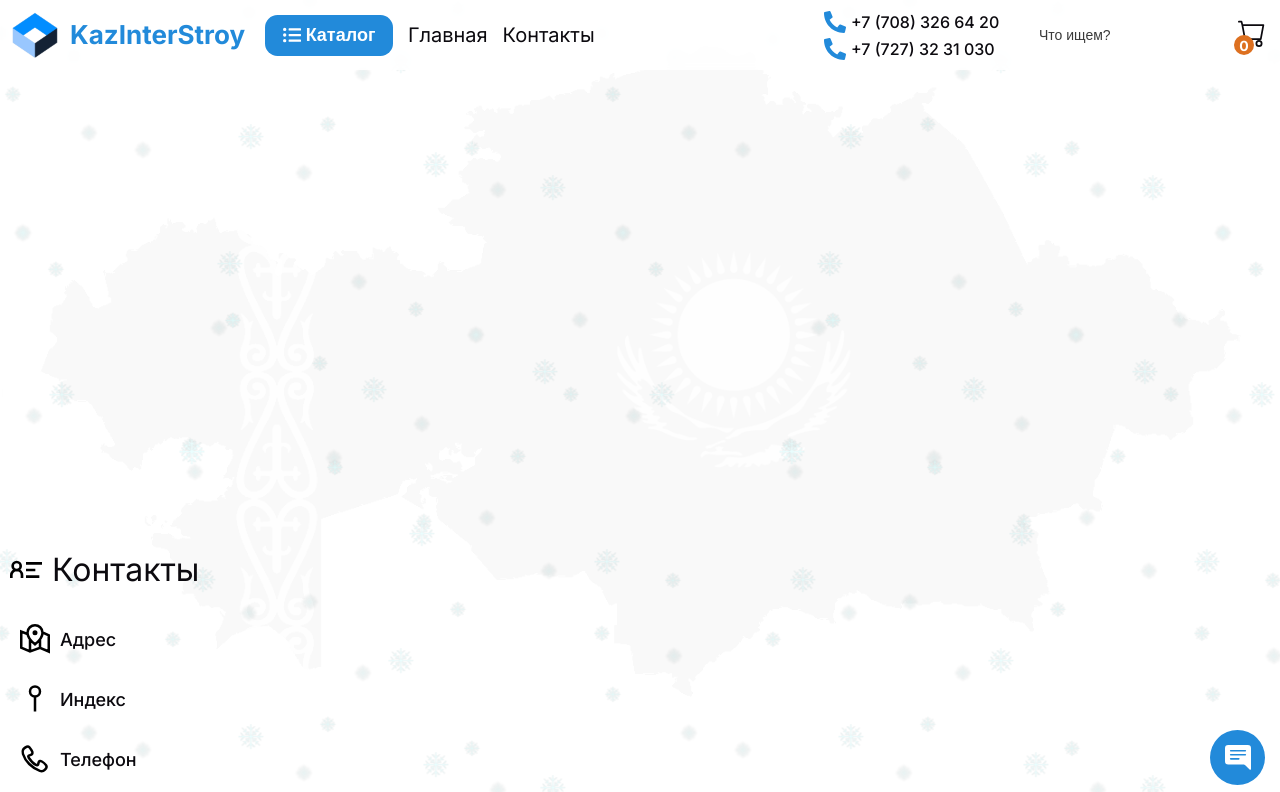
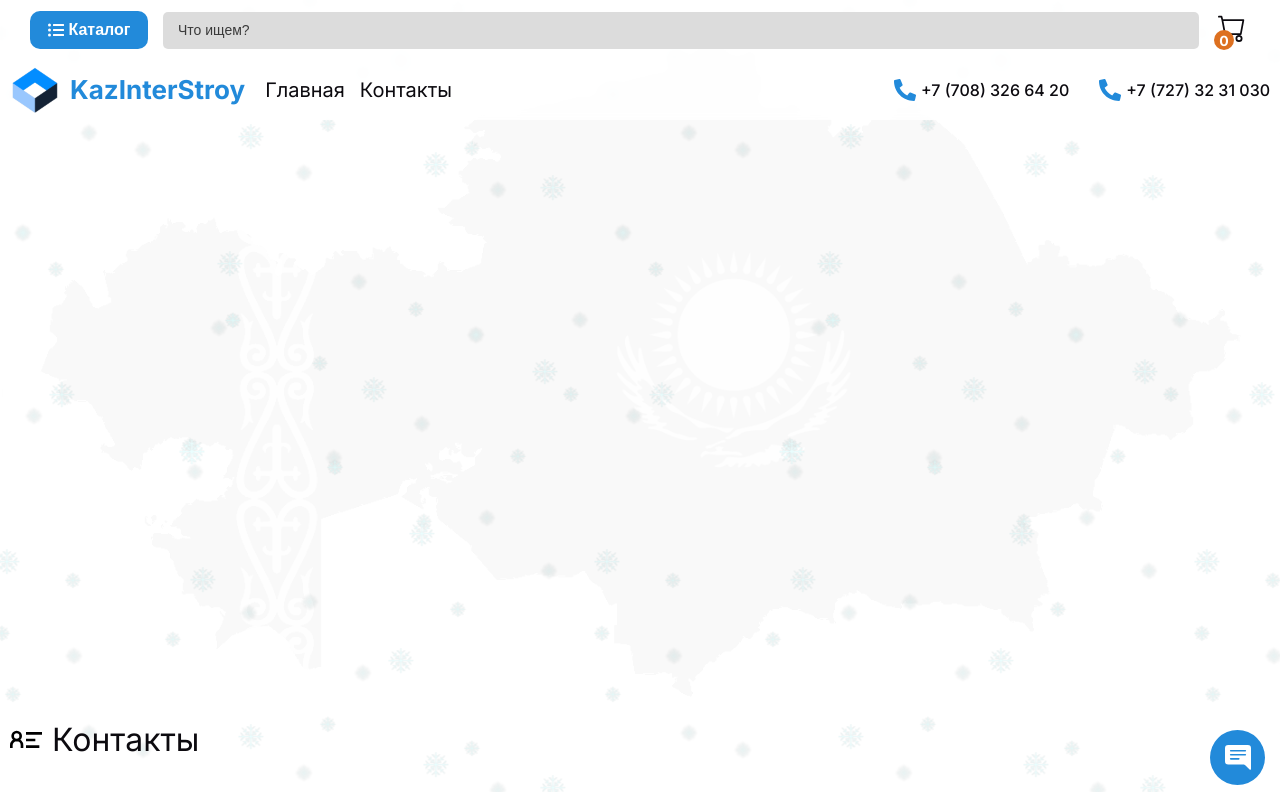
Before and after one commit to just-sain/kazinterstroy, a Next.js app: page /contact in a window 1280 px wide. Shown: the top 792 px of the page. Built offline with nearby package versions, Linux system fonts and the light colour scheme; no server answers.

Commit message:
configured columns in catalog and changed the view of header

```diff
--- a/src/components/catalog.js
+++ b/src/components/catalog.js
@@ -1,12 +1,14 @@
-import { useRouter } from 'next/router';
 import { memo, useContext, useState } from 'react';
 import { Store } from '../utils/store';
-import { catalogData } from '../data/catalog';
 // components
+import Image from 'next/image';
+import { Container } from './container';
+// icons
 import { BsChevronRight } from 'react-icons/bs';
+// styles
 import styled from '@emotion/styled';
 import { css } from '@emotion/react';
-import { Container } from './container';
+import Link from 'next/link';
 
 const Wrapper = styled.div`
 	width: 100vw;
@@ -22,7 +24,7 @@ const Wrapper = styled.div`
 `;
 
 const StyledContainer = styled(Container)`
-	width: var(--container-l);
+	max-width: var(--container-l);
 	height: calc(100vh - var(--header-height));
 	margin: 0 auto;
 `;
@@ -39,45 +41,50 @@ const LoaderContainer = styled.div`
 const Loader = styled.span`
 	width: 7rem;
 	height: 7rem;
+
+	display: inline-block;
 	border-radius: 50%;
-	display: inline-block;
-	position: relative;
 	border: 0.5rem solid;
 	border-color: rgb(var(--black)) rgb(var(--black)) transparent;
 	box-sizing: border-box;
+
+	position: relative;
 	animation: catalogRotation 1s linear infinite;
+
 	&::after {
 		content: '';
-		box-sizing: border-box;
+		width: 5rem;
+		height: 5rem;
+		margin: auto;
+
+		border: 0.4rem solid;
+		border-color: transparent rgb(var(--primary));
+		border-radius: 50%;
+
 		position: absolute;
 		left: 0;
 		right: 0;
 		top: 0;
 		bottom: 0;
-		margin: auto;
-		border: 0.4rem solid;
-		border-color: transparent rgb(var(--primary));
-		width: 5rem;
-		height: 5rem;
-		border-radius: 50%;
+
+		transform-origin: center center;
 		animation: catalogRotationBack 0.5s linear infinite;
-		transform-origin: center center;
 	}
 `;
 
 export const Catalog = memo(({ ...props }) => {
 	const { state } = useContext(Store);
-	const { menu } = state;
+	const { menu, catalog } = state;
 
 	return (
-		<Wrapper>
+		<Wrapper {...props}>
 			<StyledContainer maxW='l'>
-				{!menu ? (
+				{!menu || !catalog ? (
 					<LoaderContainer>
 						<Loader />
 					</LoaderContainer>
 				) : (
-					<Category menu={menu} />
+					<Category menu={menu} catalog={catalog} />
 				)}
 			</StyledContainer>
 		</Wrapper>
@@ -119,9 +126,9 @@ const LeftSideItem = styled.li`
 	padding: 1rem;
 
 	display: grid;
-	grid-template-columns: 1.5rem 1fr 1.5rem;
+	grid-template-columns: auto 1fr auto;
 	align-items: center;
-	gap: 1rem;
+	gap: 0.5rem;
 
 	cursor: pointer;
 	border-radius: 1rem;
@@ -148,10 +155,17 @@ const LeftSideItem = styled.li`
 		`}
 `;
 
+const LeftSideIcon = styled.div`
+	width: 2.2rem;
+	height: 2.2rem;
+
+	position: relative;
+`;
+
 // right side
 const RightSide = styled.div`
 	width: 100%;
-	padding: 1rem 0 0.5rem 2rem;
+	padding: 1rem 0 2rem 3rem;
 	opacity: 0;
 	overflow-x: hidden;
 	overflow-y: auto;
@@ -166,7 +180,8 @@ const RightSide = styled.div`
 const Heading = styled.h3`
 	margin-bottom: 3rem;
 
-	font-size: 2.8rem;
+	color: rgb(var(--black));
+	font-size: 3rem;
 	font-weight: 700;
 `;
 
@@ -175,52 +190,125 @@ const ListContainer = styled.div`
 
 	display: grid;
 	grid-template-columns: 1fr 1fr 1fr;
+	justify-items: flex-start;
+	align-items: flex-start;
+	gap: 1.5rem;
+`;
+
+const ListColumn = styled.div`
+	display: grid;
+	grid-template-columns: 1fr;
+	justify-items: flex-start;
+	align-items: flex-start;
 	gap: 3rem;
 `;
 
-const Category = memo(({ menu, ...props }) => {
-	const router = useRouter();
+const List = styled.ul`
+	padding-left: 0.5rem;
 
-	const [firstLevel] = useState(menu ? menu.filter(m => m.level === 1) : []);
-	const [secondLevel] = useState(menu ? menu.filter(m => m.level === 2) : []);
-	const [thirdLevel] = useState(menu ? menu.filter(m => m.level === 3) : []);
-	const [fourthLevel] = useState(menu ? menu.filter(m => m.level === 4) : []);
-	const [fifthLevel] = useState(menu ? menu.filter(m => m.level === 4) : []);
-	const [selectMenu, setSelectMenu] = useState(firstLevel[0]);
-	const [isMenuSelect, setIsMenuSelect] = useState(false);
+	display: grid;
+	align-content: flex-start;
+	gap: 0.75rem;
+`;
 
-	const onFirstLevelMenuClick = selectedMenu => {
-		setSelectMenu(selectedMenu);
-		setIsMenuSelect(true);
+const ListTitle = styled.h4`
+	color: rgb(var(--black));
+	font-size: 1.8rem;
+	font-weight: 700;
+`;
+
+const ListItem = styled.li`
+	color: rgb(var(--gray));
+	font-size: 1.4rem;
+	font-weight: 500;
+
+	a:hover {
+		text-decoration: underline;
+		color: rgb(var(--primary));
+	}
+`;
+
+const Category = memo(({ menu, catalog, ...props }) => {
+	const [selectCatalog, setSelectCatalog] = useState(catalog[0]);
+	const [isCatalogSelect, setIsCatalogSelect] = useState(false);
+	const [selectCatalogCategories, setSelectCatalogCategories] = useState(
+		menu.filter(el => selectCatalog.categories.indexOf(el.id) > -1)
+	);
+
+	//  for divide category to 3 columns
+	let selectCatalogCategoriesColumns = [];
+	for (let i = 0; i < selectCatalogCategories.length + 1; i += Math.ceil(selectCatalogCategories.length / 3)) {
+		const nextValue = i + Math.ceil(selectCatalogCategories.length / 3);
+		const menuPart = selectCatalogCategories.slice(i, nextValue);
+
+		selectCatalogCategoriesColumns.push(menuPart);
+	}
+
+	// events
+	const onCatalogClick = selectedCatalog => {
+		setSelectCatalog(selectedCatalog);
+		setSelectCatalogCategories(menu.filter(el => selectedCatalog.categories.indexOf(el.id) > -1));
+		setIsCatalogSelect(true);
 	};
 
 	return (
 		<Box {...props}>
-			<LeftSide isMenuSelect={isMenuSelect}>
-				{catalogData.map(item => (
+			<LeftSide isMenuSelect={isCatalogSelect}>
+				{catalog.map(item => (
 					<LeftSideItem
 						key={item.id}
-						isSelected={selectMenu.id === item.id}
-						onClick={() => onFirstLevelMenuClick(item)}>
-						{item.icon}
+						isSelected={selectCatalog.id === item.id}
+						onClick={() => onCatalogClick(item)}>
+						<LeftSideIcon>
+							<Image src={item.icon} alt='' fill priority />
+						</LeftSideIcon>
 						<span>{item.name}</span>
 						<BsChevronRight />
 					</LeftSideItem>
 				))}
 			</LeftSide>
-			<RightSide isMenuSelect={isMenuSelect}>
-				<Heading>
-					{selectMenu.name}
-					<br />
-					<span style={{ color: 'green' }}>id: {selectMenu.id}</span>
-				</Heading>
+			<RightSide isMenuSelect={isCatalogSelect}>
+				<Heading>{selectCatalog.name}</Heading>
 
 				<ListContainer>
-					{/* {secondLevel
-						.filter(second => selectMenu.left < second.left && second.right < selectMenu.right)
-						.map(second => (
-							<li key={second.id} onClick={() => router.push(`/category/${second.id}`)}>
-								{second.name}
+					{selectCatalogCategoriesColumns.map(columnArray => (
+						<ListColumn>
+							{columnArray.map(firstLevel => (
+								<List key={firstLevel.id}>
+									<ListTitle>{firstLevel.name}</ListTitle>
+									{menu
+										.filter(
+											secondLevel =>
+												firstLevel.left < secondLevel.left && secondLevel.right < firstLevel.right
+										)
+										.map(secondLevel => (
+											<ListItem>
+												<Link href={`/category/${secondLevel.id}`}>{secondLevel.name}</Link>
+											</ListItem>
+										))}
+								</List>
+							))}
+						</ListColumn>
+					))}
+					{/* {selectCatalogCategories.map(firstLevel => (
+						<List key={firstLevel.id}>
+							<ListTitle>{firstLevel.name}</ListTitle>
+							{menu
+								.filter(
+									secondLevel => firstLevel.left < secondLevel.left && secondLevel.right < firstLevel.right
+								)
+								.map(secondLevel => (
+									<ListItem>
+										<Link href={`/category/${secondLevel.id}`}>{secondLevel.name}</Link>
+									</ListItem>
+								))}
+						</List>
+					))} */}
+					{/* {menu
+						.filter(el => selectCatalog.left < el.left && el.right < selectCatalog.right)
+						.map(el => (
+							<li key={el.id} onClick={() => router.push(`/category/${el.id}`)}>
+								{el.name}
 							</li>
 						))} */}
 				</ListContainer>
@@ -228,3 +316,23 @@ const Category = memo(({ menu, ...props }) => {
 		</Box>
 	);
 });
+
+// `/category/${el.id}`
+
+/*
+? code for divide category to 3 columns
+const menu = [1, 3, 4, 1, 4, 1, 2, 1, 1, 1];
+let result = [];
+
+console.log('/', Math.ceil(menu.length / 3))
+
+for (let i = 0; i < menu.length + 1; i += Math.ceil(menu.length / 3)) {
+    const nextValue = i + Math.ceil(menu.length / 3);
+    const menuPart = menu.slice(i, nextValue);
+
+    console.log('part', i, nextValue, menuPart);
+    result.push(menuPart);
+}
+
+console.log('result:', result);
+*/
--- a/src/components/header.js
+++ b/src/components/header.js
@@ -1,4 +1,4 @@
-import { memo, useContext, useState } from 'react';
+import { memo, useContext, useEffect, useRef, useState } from 'react';
 import { Store } from '../utils/store';
 // components
 import Link from 'next/link';
@@ -22,22 +22,18 @@ const StyledHeader = styled(motion.header)`
 	background: rgba(${({ ismenuopen }) => (ismenuopen ? `var(--bg), 1` : `var(--white), 0.85`)});
 	backdrop-filter: blur(0.5rem);
 
-	color: rgb(var(--black));
-
-	position: fixed;
-	top: 0;
-	left: 0;
-
 	transition: background 0.4s ease 0.2s;
 `;
 
 const StyledContainer = styled(Container)`
-	height: 100%;
+	height: calc(var(--header-height) - 6rem);
 
 	display: flex;
 	justify-content: space-between;
 	align-items: center;
 `;
+
+//
 
 // left block
 const LeftBlock = styled(motion.div)`
@@ -79,28 +75,6 @@ const LogoImage = styled.div`
 	}
 `;
 
-const CategoryButton = styled.button`
-	padding: 1rem 1.75rem;
-
-	display: flex;
-	justify-content: center;
-	align-items: center;
-	gap: 0.5rem;
-
-	background: rgb(var(--primary));
-	border-radius: 1.25rem;
-
-	color: rgb(var(--white));
-	font-size: 1.8rem;
-	font-weight: 600;
-
-	transition: background 0.4s ease 0s;
-
-	&:hover {
-		background: rgba(var(--primary-dark), 0.85);
-	}
-`;
-
 const HeaderMenu = styled.menu`
 	display: flex;
 	justify-content: flex-end;
@@ -129,13 +103,10 @@ const RightBlock = styled(motion.div)`
 `;
 
 const Phones = styled.div`
-	width: 19rem;
-
 	display: flex;
-	flex-direction: column;
 	justify-content: space-between;
 	align-items: flex-start;
-	gap: 0.5rem;
+	gap: 3rem;
 
 	@media screen and (max-width: 1040px) {
 		display: none;
@@ -164,15 +135,6 @@ const Icon = styled(FaPhoneAlt)`
 	height: 2.2rem;
 
 	color: rgb(var(--primary));
-`;
-
-const StyledSearch = styled(Search)`
-	min-width: 20rem;
-	width: 20rem;
-
-	@media screen and (max-width: 570px) {
-		display: none;
-	}
 `;
 
 const Burger = styled.div`
@@ -225,6 +187,69 @@ const Burger = styled.div`
 
 	@media screen and (max-width: 1040px) {
 		display: flex;
+	}
+`;
+
+// bottom side, it is also sticky
+const Sticky = styled.div`
+	width: 100%;
+	height: calc(var(--header-height) - 6rem);
+
+	position: sticky;
+	top: 0;
+	left: 0;
+`;
+
+const BottomSide = styled(StyledContainer)`
+	margin: 0 auto;
+
+	justify-content: space-between;
+	gap: 1.5rem;
+`;
+
+const CatalogButton = styled.button`
+	padding: 1rem 1.75rem;
+
+	display: flex;
+	justify-content: center;
+	align-items: center;
+	gap: 0.5rem;
+
+	background: rgb(var(--primary));
+	border-radius: 1rem;
+
+	color: rgb(var(--white));
+	font-size: 1.6rem;
+	font-weight: 600;
+
+	transition: background 0.4s ease 0s, color 0.4s ease 0s;
+
+	&:hover {
+		background: rgba(var(--primary-dark), 0.85);
+	}
+
+	@media screen and (max-width: 570px) {
+		padding: 0 0;
+
+		display: flex;
+		justify-content: center;
+		align-items: center;
+		gap: 0;
+
+		background: none;
+		border-radius: none;
+
+		color: rgb(var(--primary));
+		font-size: 2rem;
+
+		span {
+			display: none;
+		}
+
+		&:hover {
+			background: none;
+			color: rgb(var(--black));
+		}
 	}
 `;
 
@@ -281,6 +306,7 @@ export const Header = memo(({ isBurgerMenuOpen, setIsBurgerMenuOpen }) => {
 
 	const [isCatalogOpen, setIsCatalogOpen] = useState(false);
 
+	// events
 	const onCatalogClick = () => {
 		setIsCatalogOpen(!isCatalogOpen);
 	};
@@ -293,6 +319,19 @@ export const Header = memo(({ isBurgerMenuOpen, setIsBurgerMenuOpen }) => {
 				initial={{ opacity: 0, translateY: '-100%' }}
 				transition={{ delay: 0.6, duration: 0.6 }}
 				animate={{ opacity: 1, translateY: 0 }}>
+				<Sticky>
+					<BottomSide maxW='m'>
+						<CatalogButton onClick={onCatalogClick}>
+							{!isCatalogOpen ? <FaListUl /> : <FaRegWindowClose />}
+							<span>Каталог</span>
+						</CatalogButton>
+						<Search />
+						<Cart href='/cart'>
+							<BsCart />
+							<span>{!cartItems.length ? '0' : cartItems.length}</span>
+						</Cart>
+					</BottomSide>
+				</Sticky>
 				<StyledContainer maxW='l'>
 					<LeftBlock
 						initial={{ opacity: 0, translateY: '-100%' }}
@@ -306,11 +345,8 @@ export const Header = memo(({ isBurgerMenuOpen, setIsBurgerMenuOpen }) => {
 								KazInterStroy
 							</Link>
 						</Logo>
+
 						<HeaderMenu>
-							<CategoryButton onClick={onCatalogClick}>
-								{!isCatalogOpen ? <FaListUl /> : <FaRegWindowClose />}
-								<span>Каталог</span>
-							</CategoryButton>
 							<li>
 								<Link href='/'>Главная</Link>
 							</li>
@@ -333,11 +369,6 @@ export const Header = memo(({ isBurgerMenuOpen, setIsBurgerMenuOpen }) => {
 								<span>+7 (727) 32 31 030</span>
 							</Phone>
 						</Phones>
-						<StyledSearch />
-						<Cart href='/cart'>
-							<BsCart />
-							<span>{!cartItems.length ? '0' : cartItems.length}</span>
-						</Cart>
 						<Burger onClick={() => setIsBurgerMenuOpen(!isBurgerMenuOpen)} ismenuopen={isBurgerMenuOpen ? 1 : 0}>
 							<div />
 							<div />
--- a/src/components/search.js
+++ b/src/components/search.js
@@ -13,7 +13,7 @@ const Form = styled.form`
 	align-items: center;
 	gap: 1rem;
 
-	background: rgba(var(--white), 0.7);
+	background: rgba(var(--gray), 0.175);
 	backdrop-filter: blur(0.5rem);
 	border-radius: 0.5rem;
 
@@ -21,7 +21,7 @@ const Form = styled.form`
 
 	&:focus-within,
 	&:hover {
-		background: rgba(var(--white), 0.9);
+		background: rgba(var(--gray), 0.05);
 	}
 `;
 
--- a/src/pages/_app.js
+++ b/src/pages/_app.js
@@ -62,7 +62,7 @@ const App = ({ Component, pageProps, router }) => {
 				<link rel='shortcut icon' type='image/x-icon' href='/favicon.ico' />
 
 				<link rel='preconnect' href='https://fonts.googleapis.com' />
-				<link rel='preconnect' href='https://fonts.gstatic.com' crossOrigin />
+				<link rel='preconnect' href='https://fonts.gstatic.com' />
 				<link
 					href='https://fonts.googleapis.com/css2?family=Inter:wght@300;400;500;700&display=swap'
 					rel='stylesheet'
--- a/src/pages/category/[category]/[item].js
+++ b/src/pages/category/[category]/[item].js
@@ -15,7 +15,7 @@ import 'swiper/css';
 import 'swiper/css/zoom';
 import 'swiper/css/pagination';
 import 'swiper/css/effect-cards';
-import { useContext, useEffect, useState } from 'react';
+import { useContext } from 'react';
 import { Store } from '../../../utils/store';
 
 const StyledButton = styled(Button)`
--- a/src/utils/styles.js
+++ b/src/utils/styles.js
@@ -2,7 +2,7 @@ import { css } from '@emotion/react';
 
 const globalStyles = css`
 	:root {
-		--header-height: 7rem;
+		--header-height: 12rem;
 
 		--container-l: 1440px;
 		--container-m: 1240px;
```
Also changed, not shown: src/data/catalog.js (+11 -11 lines), src/utils/store.js (+30 -22 lines), package.json (indentation only).
